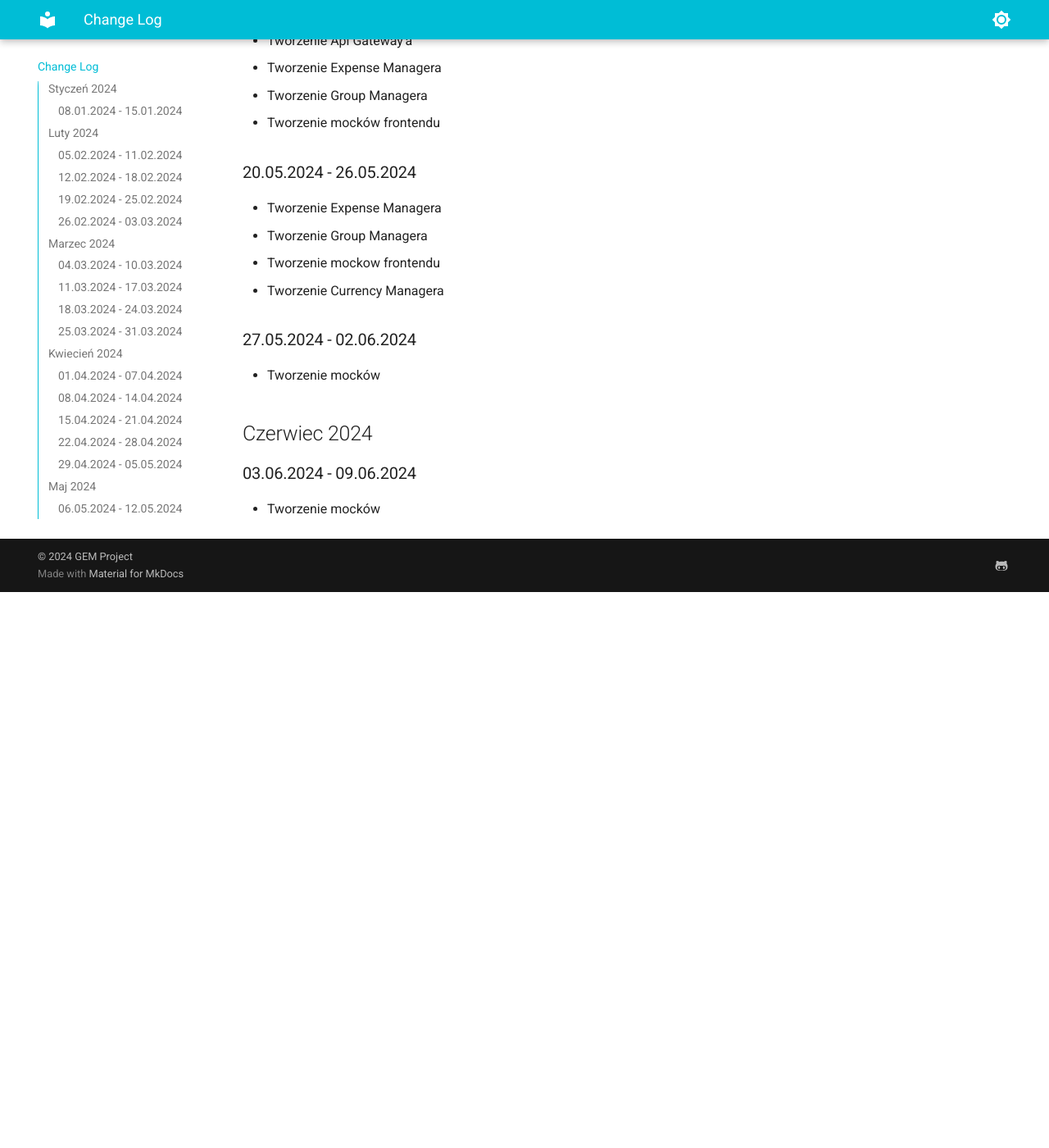
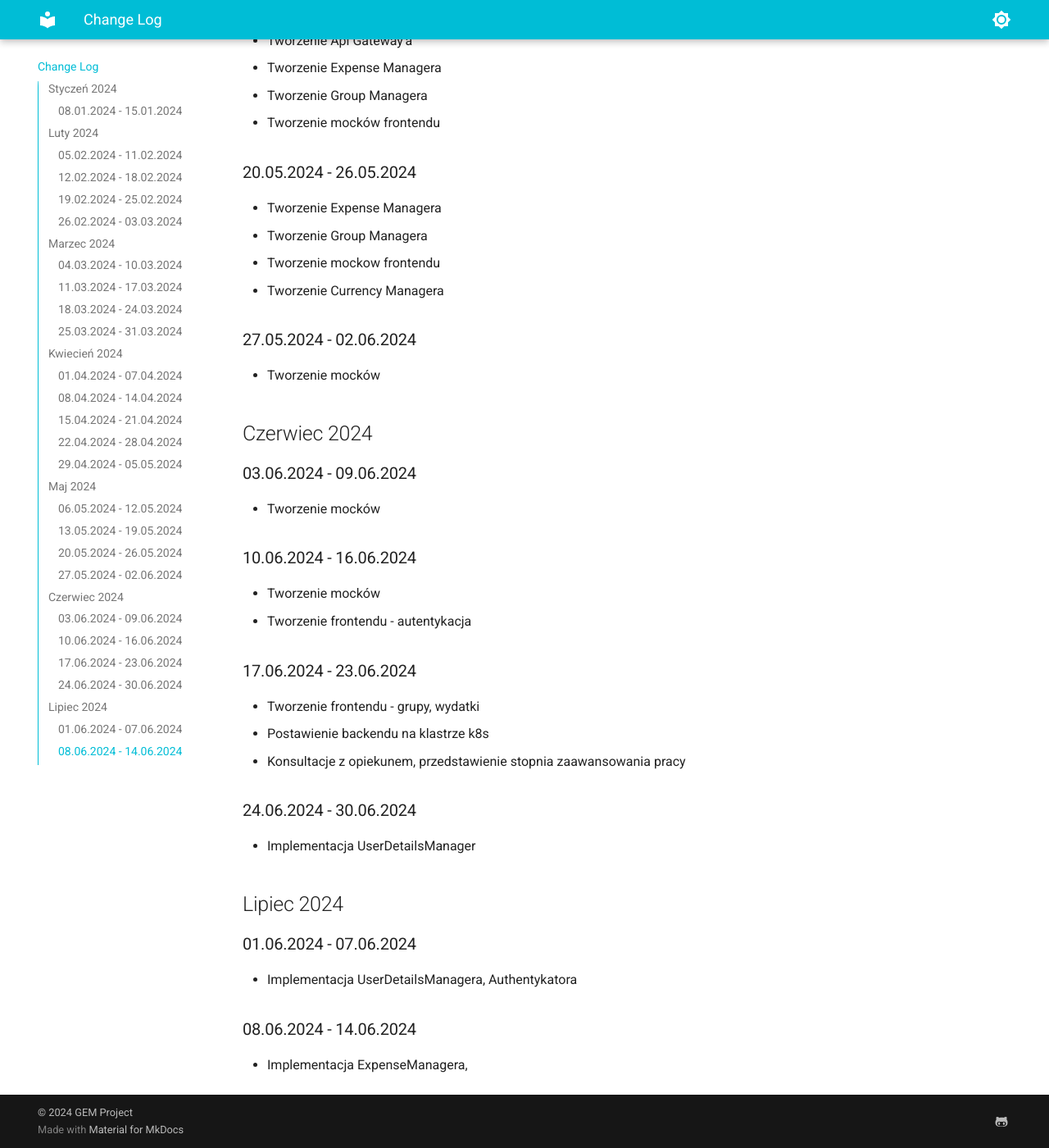
Before and after one commit to Group-Expense-Manager/gem-docs, an MkDocs documentation site: the page built from docs/change_log.md, in a window 1280 px wide and 1400 px high, scrolled down 2985 px. Shown: the whole window at 82% size. Built offline with MkDocs 1.6.1 and Material for MkDocs 9.7.7, drawn with Linux system fonts in a browser that asks for light colours; before the commit the page ends 3707 px from its top, so only the background shows below that.

Commit message:
updated change log

```diff
--- a/docs/change_log.md
+++ b/docs/change_log.md
@@ -77,3 +77,17 @@
 ## Czerwiec 2024
 ### 03.06.2024 - 09.06.2024
 * Tworzenie mocków
+### 10.06.2024 - 16.06.2024
+* Tworzenie mocków
+* Tworzenie frontendu - autentykacja
+### 17.06.2024 - 23.06.2024
+* Tworzenie frontendu - grupy, wydatki
+* Postawienie backendu na klastrze k8s
+* Konsultacje z opiekunem, przedstawienie stopnia zaawansowania pracy
+### 24.06.2024 - 30.06.2024
+* Implementacja UserDetailsManager
+## Lipiec 2024
+### 01.06.2024 - 07.06.2024
+* Implementacja UserDetailsManagera, Authentykatora
+### 08.06.2024 - 14.06.2024
+* Implementacja ExpenseManagera,
```
